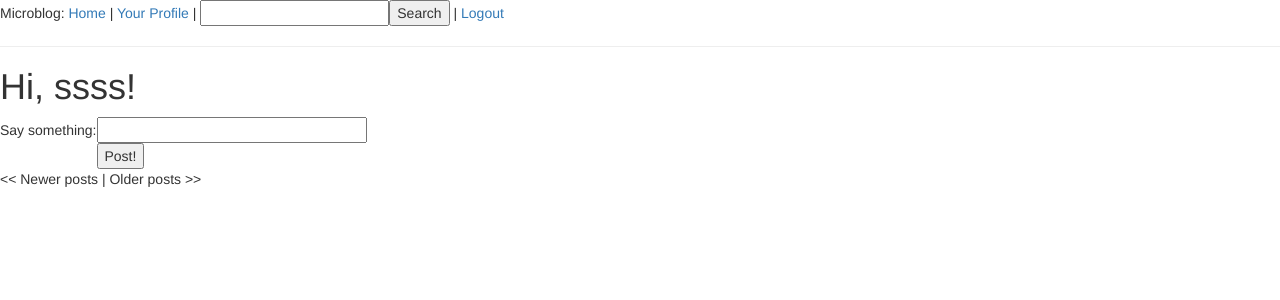
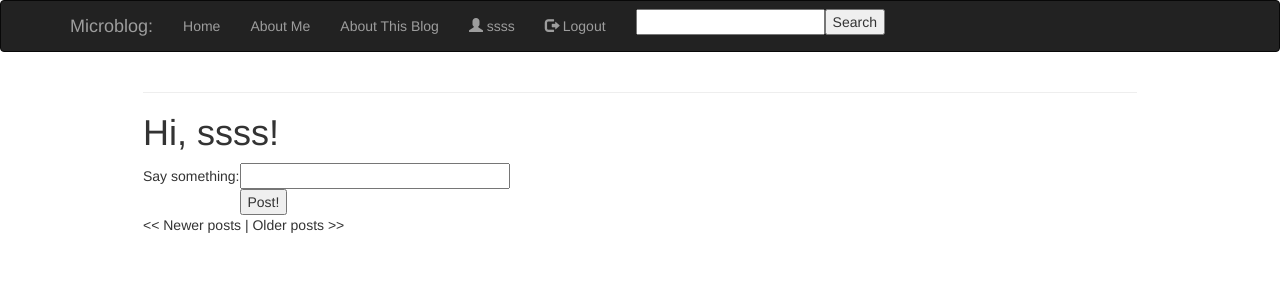
Before and after one commit to nicecodee/microblog, a Flask app: page / in a window 1280 px wide. Shown: the top 300 px of the page. Run offline with Flask 2, Linux system fonts and the light colour scheme; a user stored in the database is signed in; data comes from the database, SQL or seed files in the repository; both versions use the stored data as it was after the commit; some libraries are stand-ins or nearby versions.

Commit message:
part-12-facelit-improve-1

```diff
--- a/__init__.py
+++ b/__init__.py
@@ -4,7 +4,6 @@ import os
 from flask.ext.login import LoginManager
 from config import basedir, ADMINS, MAIL_SERVER, MAIL_PORT, MAIL_USERNAME, MAIL_PASSWORD
 from flask.ext.mail import Mail
-
 
 
 app = Flask(__name__)
--- a/templates/base.html
+++ b/templates/base.html
@@ -1,7 +1,6 @@
 <!DOCTYPE html>
 <html>
 <head>
-
     {% if title %}
     <title>{{ title }} - microblog</title>
     {% else %}
@@ -10,42 +9,60 @@
 
     <meta name="viewport" content="width=device-width, initial-scale=1.0">
     <meta http-equiv="Content-Type" content="text/html; charset=UTF-8">
-	<meta name="description" content="topxuan.tk">
-	<meta name="copyright" content="Copyright (c) 2016 JiaXuan">
-	<meta name="author" content="JiaXuan">
-
-    <meta name="keywords" content="python, programming, flask, web, tutorial, bootstrap, twitter bootstrap, css, style">
 
     <!-- Bootstrap -->
 	<link href="{{ url_for('static', filename='css/bootstrap.min.css') }}" rel="stylesheet">
     <link rel="shortcut icon" href="/static/favicon.ico">
 </head>
+<body>
+    <nav class="navbar navbar-inverse" role="navigation">
+        <div class="container-fluid">
+            <div class="container">
+                <div class="navbar-header">
+                    <button type="button" class="navbar-toggle collapsed" data-toggle="collapse" data-target="#bs-example-navbar-collapse-1">
+                        <span class="sr-only">Toggle navigation</span>
+                        <span class="icon-bar"></span>
+                        <span class="icon-bar"></span>
+                        <span class="icon-bar"></span>
+                    </button>
+                    <a class="navbar-brand" href="/index">Microblog:</a>
+                </div>
+                <div class="collapse navbar-collapse" id="bs-example-navbar-collapse-1">
+                    <ul class="nav navbar-nav">
+                        <li><a href="/index">Home</a></li>
+                        <li><a href="/post/about-me">About Me</a></li>
+                        <li><a href="/post/about-this-blog">About This Blog</a></li>
+						{% if session.logged_in %}
+							 <li><a href="{{ url_for('user', username=g.user.username) }}"><span class="glyphicon glyphicon-user"></span> {{g.user.username}}</a></li>
+							 <li> <a href="{{ url_for('logout') }}"><span class="glyphicon glyphicon-log-out"></span> Logout</a></li>
+							 <li><form form class="navbar-form navbar-left"  action="{{ url_for('search') }}" method="post" name="search">
+								  {{ g.search_form.hidden_tag() }}{{ g.search_form.search(size=20) }}<input type="submit" value="Search"></form></li>
+						{% else %}
+							 <li> <a href="{{ url_for('register') }}"><span class="glyphicon glyphicon-pencil"></span> Signup</a></li>
+						{% endif %}
+                    </ul>
+                </div>
+            </div>
+        </div>
+    </nav>
 
 
-  <body>
 
-	<div>Microblog:
-        {% if session.logged_in %}
-		  <a href="{{ url_for('index') }}"> Home </a>
-		| <a href="{{ url_for('user', username=g.user.username) }}">Your Profile</a>
-		| <form style="display: inline;" action="{{ url_for('search') }}" method="post" name="search">{{ g.search_form.hidden_tag() }}{{ g.search_form.search(size=20) }}<input type="submit" value="Search"></form>
-        | <a href="{{ url_for('logout') }}"> Logout </a>
-		{% else %}
-		<a href="{{ url_for('index') }}"> Home </a>
-        | <a href="{{ url_for('register') }}"> Singup </a>
-        {% endif %}
-    </div>
-
+	<div class="container" style="min-height:100%; max-width:80%">
 		<hr>
 		{% with messages = get_flashed_messages() %}
 			{% if messages %}
-    <ul>
 				{% for message in messages %}
-        <li>{{ message }} </li>
+					<div class="alert alert-warning alert-dismissible" role="alert">
+					<button type="button" class="close" data-dismiss="alert" aria-label="close">x</button>
+						{{message}}
+					</div>
 				{% endfor %}
-    </ul>
 			{% endif %}
 		{% endwith %}
 		{% block content %}{% endblock %}
+	</div>
+	<script src="//code.jquery.com/jquery-1.11.1.min.js"></script>
+	<script type="text/javascript" src="{{ url_for('static', filename='js/bootstrap.min.js') }}"></script>
   </body>
 </html>
--- a/templates/follower_email.html
+++ b/templates/follower_email.html
@@ -1,10 +1,10 @@
-<p>Dear {{ user.username }},</p>
-<p><a href="{{ url_for('user', username=follower.username, _external=True) }}">{{ follower.username }}</a> is now a follower.</p>
+<p>Dear {{ followed.username }},</p>
+<p><a href="{{ url_for('user', username=follower.username) }}">{{ follower.username }}</a> is now a follower.</p>
 <table>
     <tr valign="top">
         <td><img src="{{ follower.avatar(50) }}"></td>
         <td>
-            <a href="{{ url_for('user', username=follower.username, _external=True) }}">{{ follower.username }}</a><br />
+            <a href="{{ url_for('user', username=follower.username) }}">{{ follower.username }}</a><br />
             {{ follower.about_me }}
         </td>
     </tr>
--- a/templates/post.html
+++ b/templates/post.html
@@ -1,5 +1,7 @@
 <table>
     <tr valign="top">
-        <td><img src="{{ post.author.avatar(50) }}"></td><td><i>{{ post.author.username }} says:</i><br>{{ post.body }}</td>
+        <td><img style="max-width:50px; margin-top: -7px"  src="{{ url_for('static', filename='images/default_avatar.jpg') }}"></td>
+		<td><i>{{ post.author.username }} says:</i><br>{{ post.body }}</td>
     </tr>
 </table>
+<br>
--- a/templates/register.html
+++ b/templates/register.html
@@ -2,7 +2,6 @@
 
 {% block content %}
 <body>
-	<div class="container">
 	<h4>Sign up</h4>
 	{% from "_formhelpers.html" import render_field %}
 	<form method=post action="/register/">
@@ -21,6 +20,5 @@
 	{% if error %}
 		<p class="error"><strong>Error:</strong>{{error}}</p>
 	{% endif %}
-	</div>
 </body>
 {% endblock %}
--- a/templates/user.html
+++ b/templates/user.html
@@ -4,8 +4,9 @@
 {% block content %}
   <table>
       <tr valign="top">
-          <td><img src="{{ user.avatar(128) }}"></td>
-          <td>
+          <td><img style="max-width:80px; margin-top: -7px"  src="{{ url_for('static', filename='images/default_avatar.jpg') }}"></td>
+
+		  <td>
               <h1>User: {{ user.username }}</h1>
               {% if user.about_me %}<p>{{ user.about_me }}</p>{% endif %}
               {% if user.last_seen %}<p><i>Last seen on: {{ user.last_seen }}</i></p>{% endif %}
```
Also changed, not shown: app.db, emails.py (line endings or trailing spaces), templates/index.html (indentation only), 10 other files. Lines whose indentation alone changed are shown as unchanged.
